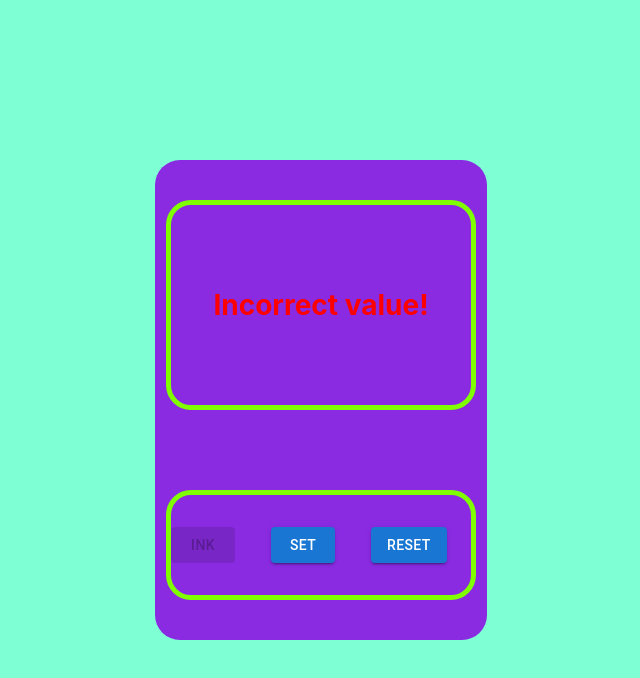
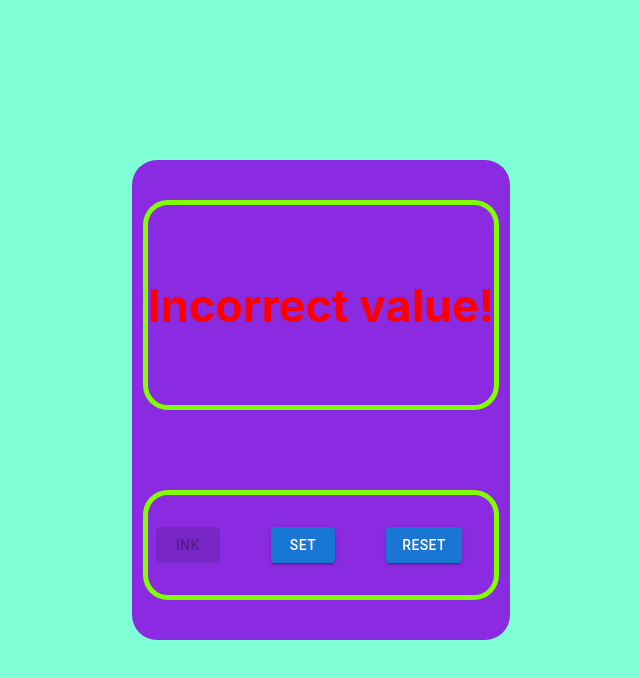
Before and after one commit to sasha2234562/counter, a React (Create React App) app: page / in a window 1280 px wide. Shown: the top 678 px of the page, without its empty margins (319-959 px from the left). Built offline with nearby package versions, Linux system fonts and the light colour scheme.

Commit message:
counter on redux

```diff
--- a/src/App.css
+++ b/src/App.css
@@ -38,7 +38,7 @@
 }
 .counterNumber h2{
     margin: auto;
-    font-size: 85px ;
+    font-size: 45px ;
 }
 .button-set{
     display: flex;
--- a/src/counter on redux/buttons - counter/reset-button.tsx
+++ b/src/counter on redux/buttons - counter/reset-button.tsx
@@ -2,13 +2,13 @@ import {Button} from "@mui/material";
 import React from "react";
 
 type propsType={
-    number: number
-    reset: (counter: number)=> void
+    value: number
+    setValue: (counter: number)=> void
 }
 
 export  const ResetCounter = (props: propsType) => {
     const resetHandler = ()=> {
-        props.reset(0)
+        props.setValue(props.value)
     }
     return (
         <Button onClick={resetHandler} variant="contained">
--- a/src/counter on redux/counter.tsx
+++ b/src/counter on redux/counter.tsx
@@ -30,7 +30,7 @@ export const Counter = (props: propsType)=> {
 
     const styleNumber = {
         color: props.value === props.maxValue || props.maxValue <= props.minValue || props.minValue < 0 ? 'red' : '',
-        fontSize: props.value === props.maxValue || props.maxValue <= props.minValue || props.minValue > 0 ? '28px' : ''
+        // fontSize: props.value === props.maxValue || props.maxValue <= props.minValue || props.minValue > 0 ? '28px' : ''
     }
 
       return (
@@ -41,7 +41,6 @@ export const Counter = (props: propsType)=> {
                         <MaxValueCounter
                             maxValue={props.maxValue}
                             setMaxValue={props.setMaxValue}
-                            // changeMaxValue={changeMaxNumber}
                             minValue={props.minValue}
                         />
                         <MinValueCounter
@@ -71,7 +70,7 @@ export const Counter = (props: propsType)=> {
                             <SetCounter set={props.set} setSet={props.setSet} minValue={props.minValue} maxValue={props.maxValue}/>
                         </div>
                         <div>
-                            <ResetCounter reset={props.setValue} number={props.value}/>
+                            <ResetCounter setValue={props.setValue} value={props.minValue}/>
                         </div>
                     </div>
                 </div>}
```
